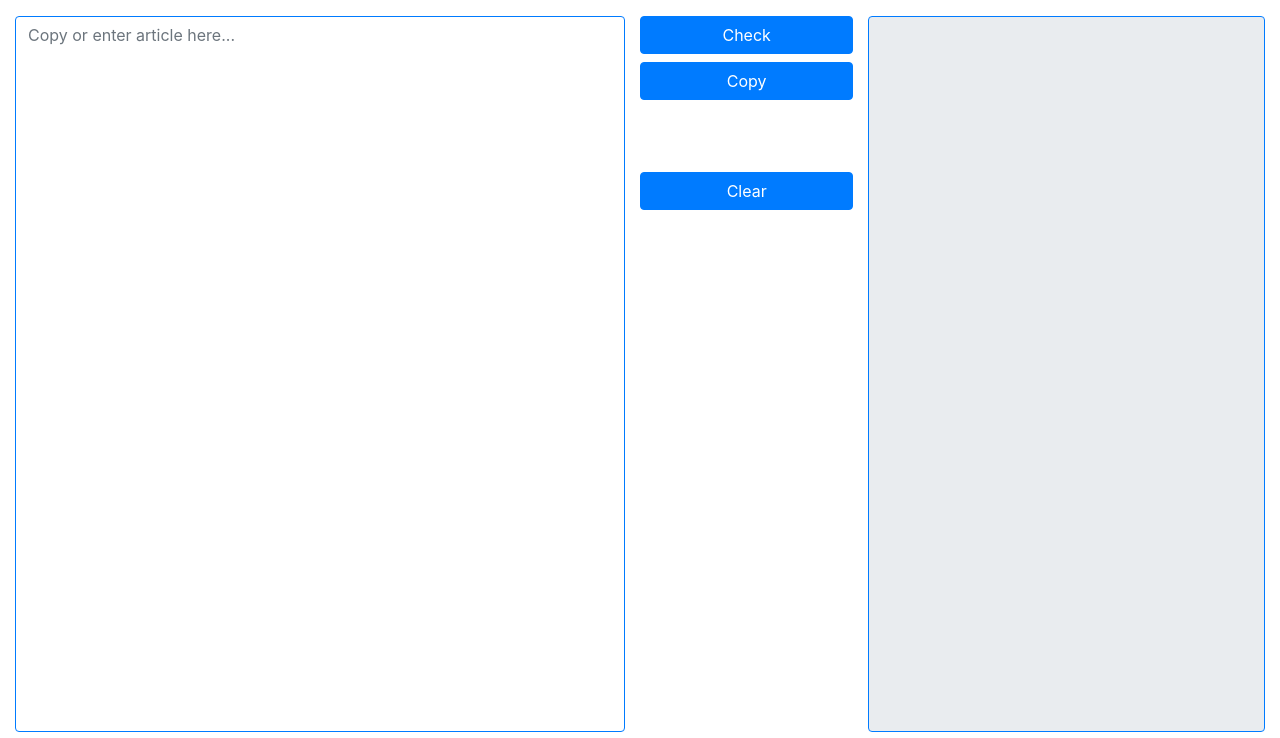
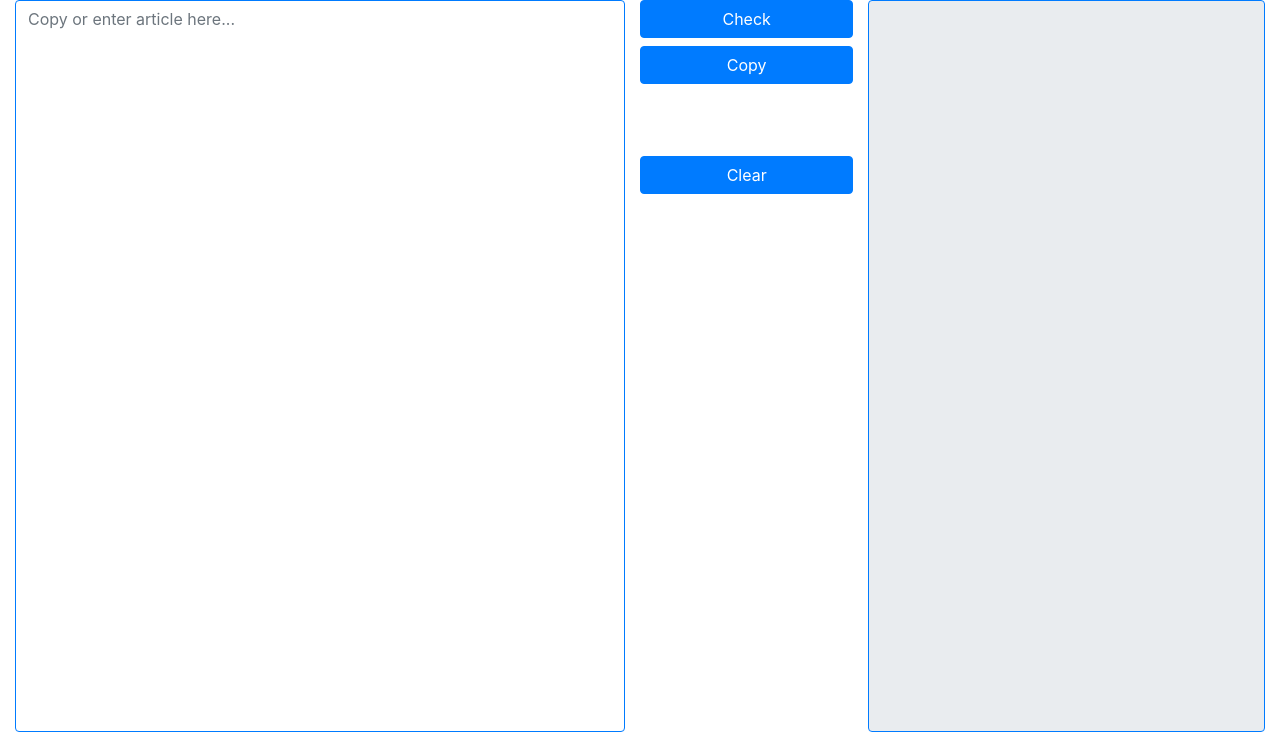
Before and after one commit to sunshineplan/SensitiveWordsCheck, a Flask app: page / in a window 1280 px wide. Shown: the part 62-800 px from the top of the page. Run offline with Flask 2, Linux system fonts and the light colour scheme; some libraries are stand-ins or nearby versions.

Commit message:
Optimize html templates

```diff
--- a/templates/index.html
+++ b/templates/index.html
@@ -99,10 +99,10 @@
     </header>
     <div class="container-fluid" style="height:92%;">
         <div class="row" style="height:100%;">
-            <div class="col-12 col-sm-9 col-md-6 pt-3">
+            <div class="col-sm-9 col-md-6 pb-3 pb-md-0">
                 <textarea class="form-control" id="input" placeholder="Copy or enter article here..."></textarea>
             </div>
-            <div class="col-12 col-sm-3 col-md-2 p-0 pt-3">
+            <div class="col-sm-3 col-md-2 pl-sm-0 p-md-0">
                 {% if name=='root' %}
                 <button onclick="javascript:void(0)" id="check" type="button" class="btn btn-primary btn-block">Check</button>
                 <button onclick="copyText()" type="button" class="btn btn-primary btn-block">Copy</button>
@@ -123,7 +123,7 @@
                 {% endif %}
             </div>
             {% if name=='root' %}
-            <div class="col-md-4 pt-3">
+            <div class="col-md-4">
                 <textarea class="form-control" id="output" readonly></textarea>
             </div>
             {% endif %}
```
